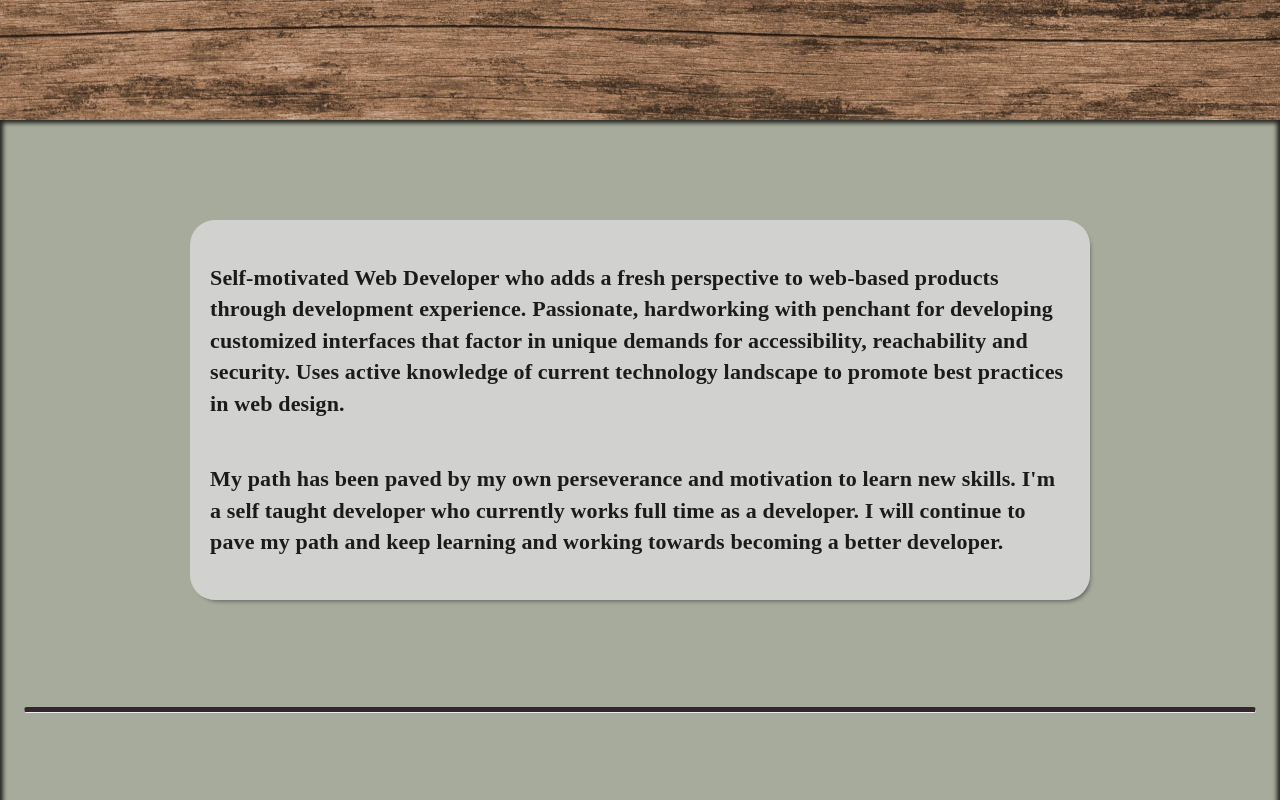
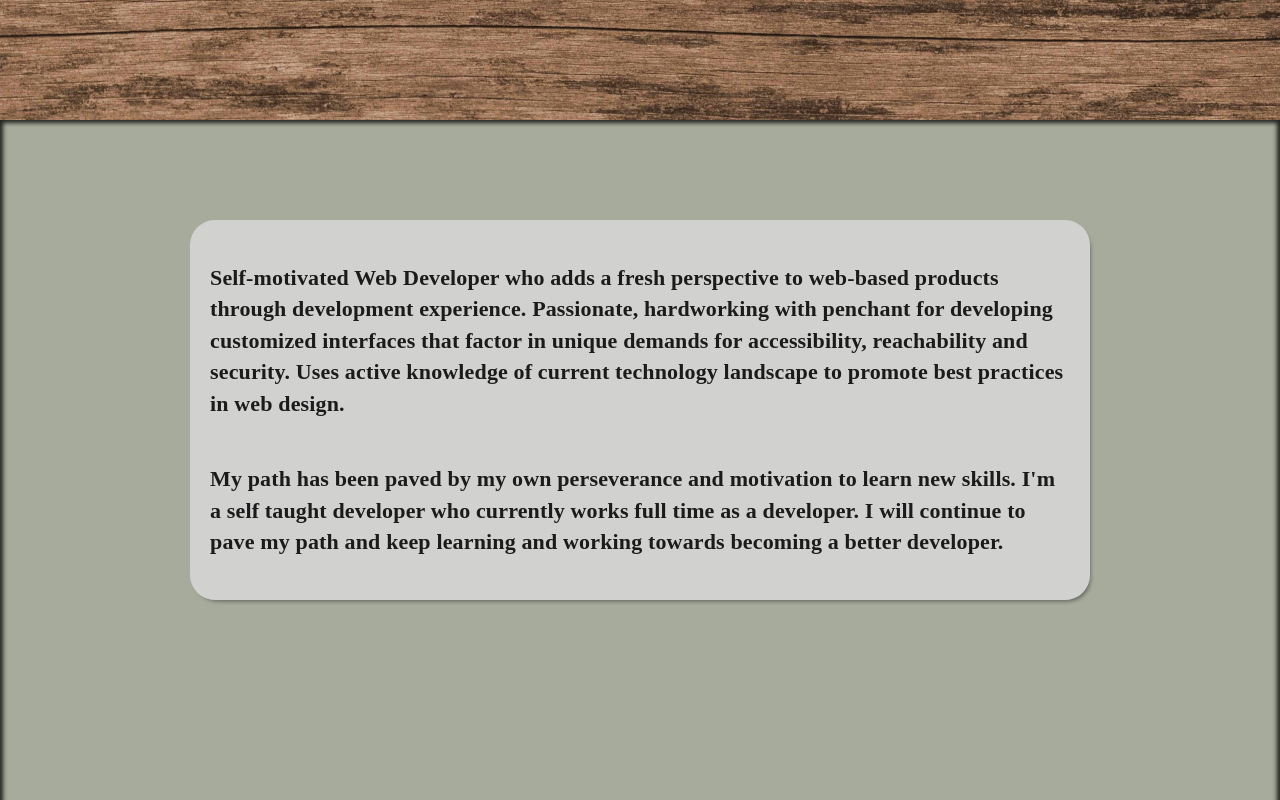
Before and after one commit to tdegand/React-Portfolio, a React (Create React App) app: page / in a window 1280 px wide. Shown: the part 680-1480 px from the top of the page. Built offline with nearby package versions, Linux system fonts and the light colour scheme; a web font is replaced by a local one.

Commit message:
compressed the background image some more and added in lazy loading to help with performance

```diff
--- a/package.json
+++ b/package.json
@@ -16,6 +16,7 @@
     "react": "^17.0.2",
     "react-dom": "^17.0.2",
     "react-ga": "^3.3.0",
+    "react-lazy-load": "^3.1.13",
     "react-scripts": "4.0.3",
     "web-vitals": "^1.1.2"
   },
--- a/src/components/home.js
+++ b/src/components/home.js
@@ -15,6 +15,7 @@ import Footer from './footer';
 import Image from '../images/wood.jpg';
 import { scrollToProjects } from '../utils/effects.js';
 import Headshot from '../images/Tyler.jpg';
+import LazyLoad from 'react-lazy-load';
 
 const useStyles = makeStyles((theme) => ({
 	icon: {
@@ -122,8 +123,12 @@ const Home = () => {
 				</div>
 			</header>
 			<main className={classes.main}>
-				<About />
-				<MainContent />
+				<LazyLoad height={762} offsetVertical={300}>
+					<About />
+				</LazyLoad>
+				<LazyLoad offsetVertical={600}>
+					<MainContent />
+				</LazyLoad>
 				<Snackbar open={snackOpen} autoHideDuration={6000} onClose={handleSnackClose} >
 					<Alert onClose={handleSnackClose} severity="success">
 						Your message has been sent successfully!
```
Also changed, not shown: src/images/wood.jpg, 1 other file (tests, documents, lock files or other folders).
